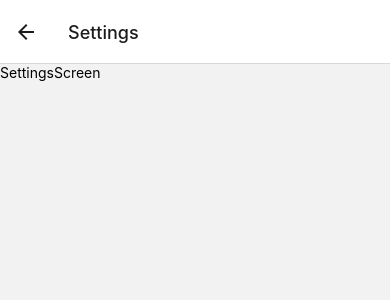
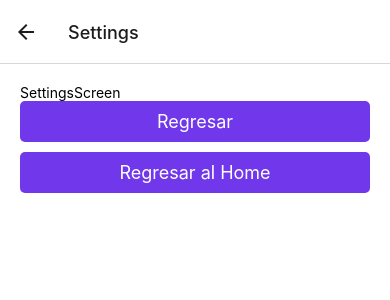
Before and after one commit to mgcastelberg/nativeNavigationApp, a React Native app: screen /Settings in a window 390 px wide. Shown: the top 300 px of the page. Built offline with nearby package versions, Linux system fonts and the light colour scheme.

Commit message:
Stack PopToTop

```diff
--- a/src/presentation/screens/settings/SettingsScreen.tsx
+++ b/src/presentation/screens/settings/SettingsScreen.tsx
@@ -1,11 +1,18 @@
 import React from 'react'
 import { Text, View } from 'react-native'
+import { globalStyles } from '../../theme/theme'
+import { PrimaryButton } from '../../components/shared/PrimaryButton';
+import { StackActions, useNavigation } from '@react-navigation/native';
 
 export const SettingsScreen = () => {
+
+  const navigator = useNavigation();
+
   return (
-
-    <View>
+    <View style={ globalStyles.container }>
         <Text>SettingsScreen</Text>
+        <PrimaryButton label='Regresar' onPress={ () => navigator.goBack() } />
+        <PrimaryButton label='Regresar al Home' onPress={ () => navigator.dispatch( StackActions.popToTop ) } />
     </View>
   )
 }
```
